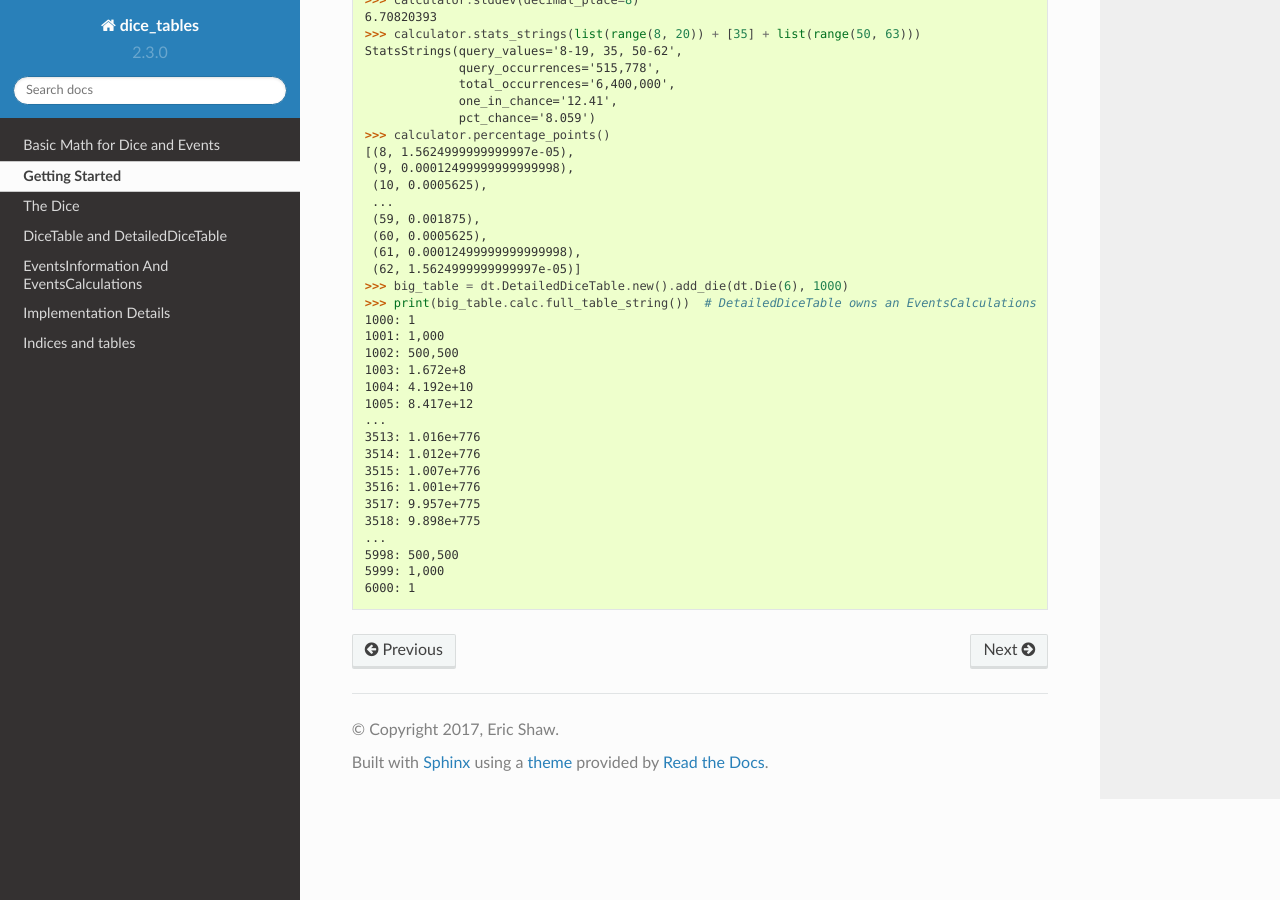
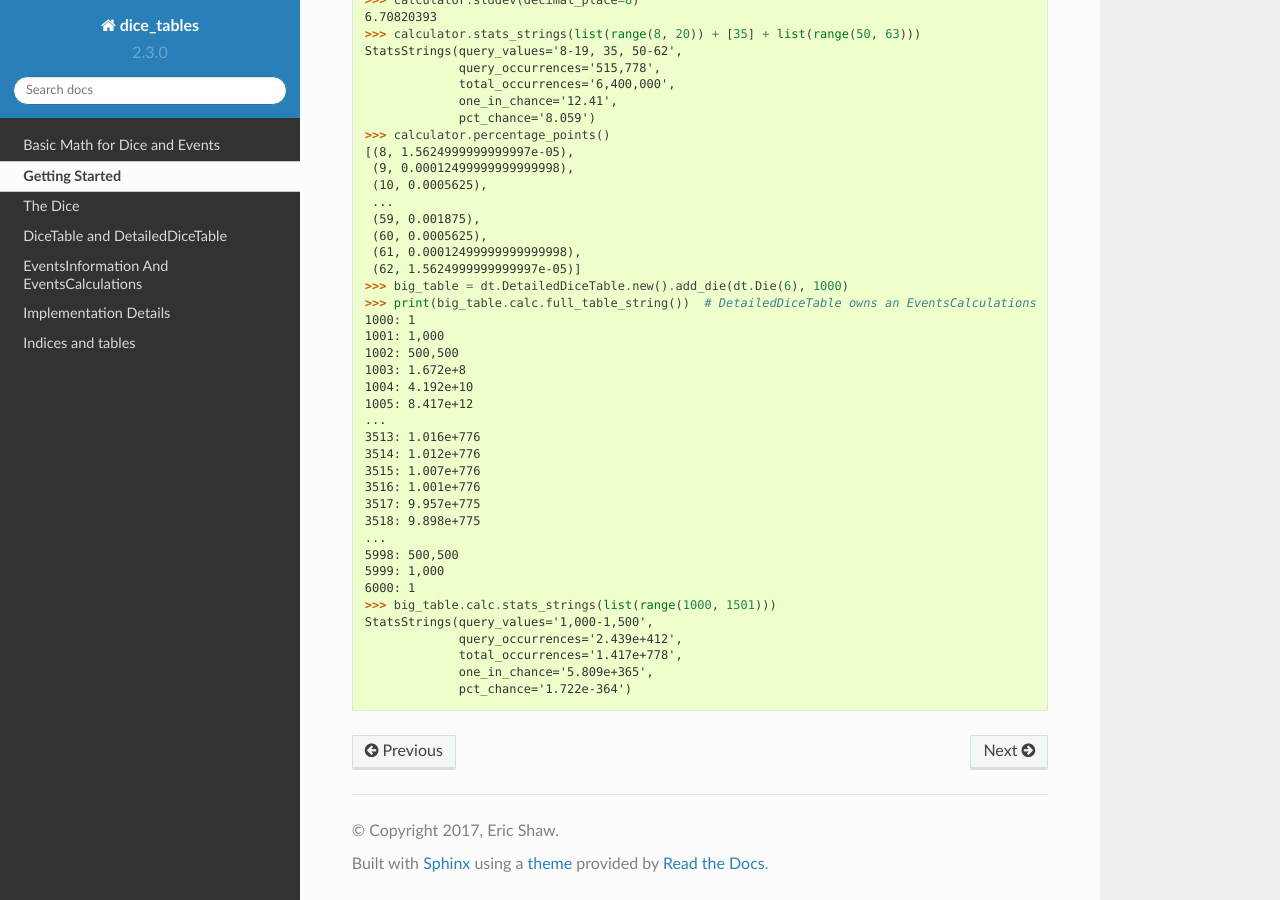
Before and after one commit to eric-s-s/dice-tables, a Sphinx documentation site: the page built from docs/the_basics.rst, in a window 1280 px wide and 900 px high, scrolled down 1445 px. Built offline with Sphinx 7.4.7 and the Read the Docs theme 2.0.0, drawn with Linux system fonts in a browser that asks for light colours.

```diff
--- a/README.rst
+++ b/README.rst
@@ -7,7 +7,7 @@
 
 
 #################
-dicetables v2.3.0
+dicetables v2.3.3
 #################
 
 Calculate the Combinations For Any Set of Dice
--- a/docs/the_basics.rst
+++ b/docs/the_basics.rst
@@ -101,3 +101,9 @@ StatsStrings(query_values='8-19, 35, 50-62',
 5998: 500,500
 5999: 1,000
 6000: 1
+>>> big_table.calc.stats_strings(list(range(1000, 1501)))
+StatsStrings(query_values='1,000-1,500',
+             query_occurrences='2.439e+412',
+             total_occurrences='1.417e+778',
+             one_in_chance='5.809e+365',
+             pct_chance='1.722e-364')
--- a/setup.py
+++ b/setup.py
@@ -6,7 +6,7 @@ def readme():
         return f.read()
 
 setup(name='dicetables',
-      version='2.3.2',
+      version='2.3.3',
       description='get all combinations for any set of dice',
       long_description=readme(),
       keywords='dice, die, statistics, table, probability, combinations',
```
Also changed, not shown: docs/index.rst (+7 -4 lines), docs/intro.rst (+4 -3 lines), docs/the_dicetable.rst (+42 -9 lines), 1 other file.
